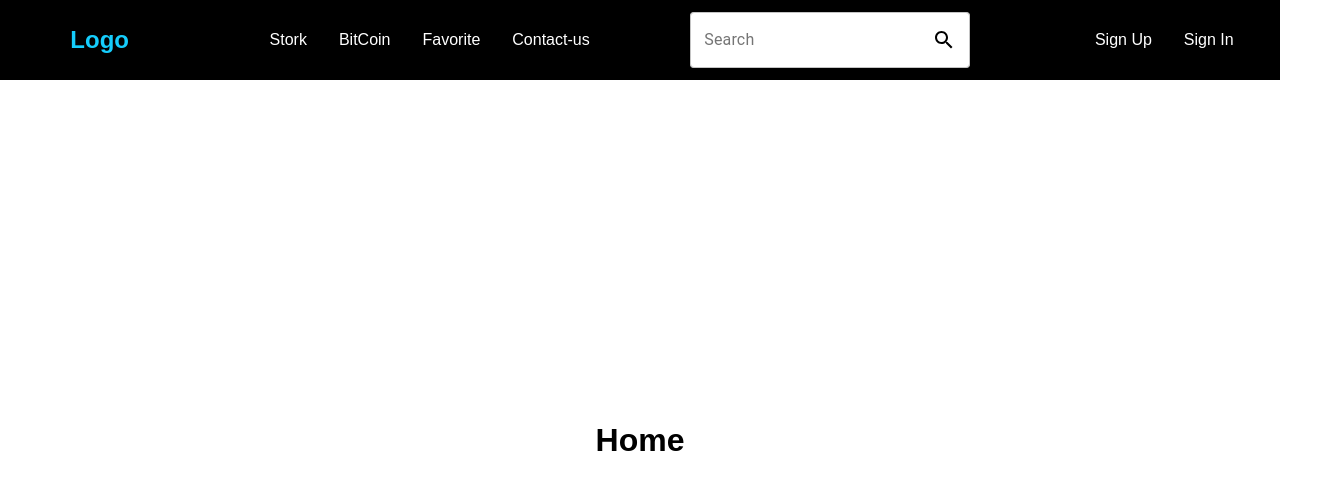
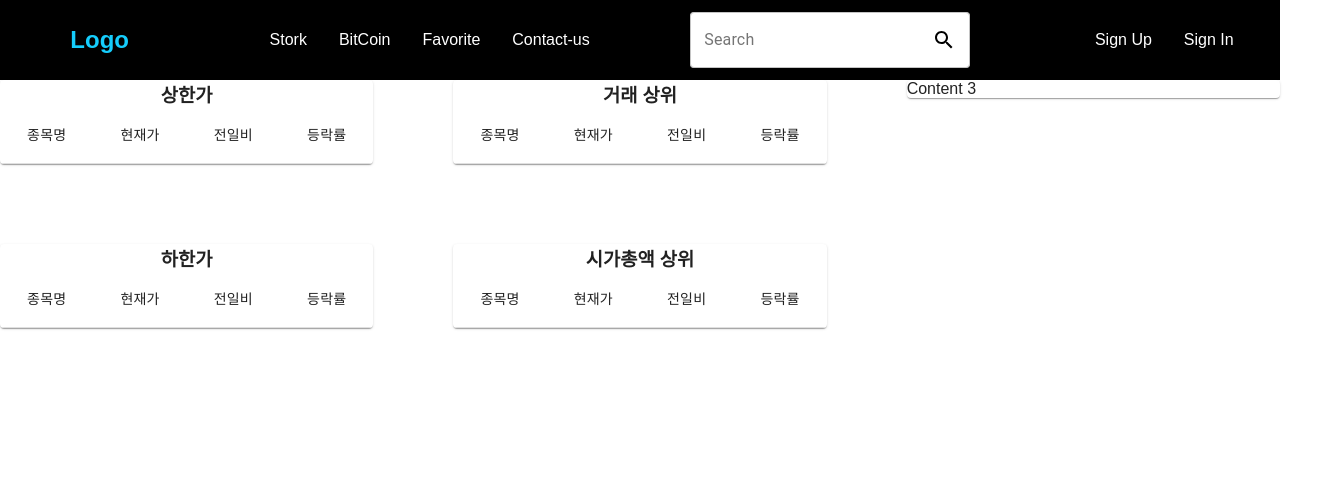
Before and after one commit to salvable/web-Stork, a React (Create React App) app: page / in a window 1280 px wide. Shown: the top 490 px of the page, 1320 px wide, since content can reach past the window. Built offline with nearby package versions, Linux system fonts and the light colour scheme.

Commit message:
home 화면 기본 테이블 작성

```diff
--- a/src/Stork/Pages/home/home.js
+++ b/src/Stork/Pages/home/home.js
@@ -1,18 +1,125 @@
-import React from "react";
+import React, { Component } from 'react';
+import { withStyles } from '@material-ui/core/styles';
+import Paper from '@material-ui/core/Paper';
+import Grid from '@material-ui/core/Grid';
+import {Table, TableCell, TableContainer, TableHead, TableRow} from "@material-ui/core";
 
 const Home = () => {
+
+    const styles = theme => ({
+        root: {
+            padding: theme.spacing(3),
+            background: '#eeeeee'
+        },
+        paper: {
+            padding: theme.spacing(3),
+            textAlign: 'center',
+            color: theme.palette.text.primary,
+        },
+        table: {
+            minWidth: 650,
+        }
+    });
+
     return (
-        <div
-            style = {{
-                display: 'flex',
-                justifyContent:'center',
-                alignItems: 'center',
-                height: '90vh'
-            }}
-        >
-            <h1>Home</h1>
+        <div className={styles.root}>
+            <Grid container spacing={10}>
+                <Grid item xs={4}>
+                    <TableContainer component={Paper}>
+                        <div style = {{
+                            display: 'flex',
+                            justifyContent:'center',
+                            alignItems: 'center',
+                        }}>
+                        <h3>상한가 </h3>
+                        </div>
+                        <Table className={styles.table} aria-label="simple table" >
+                            <TableHead>
+                                <TableRow>
+                                    <TableCell align="center">종목명</TableCell>
+                                    <TableCell align="center">현재가</TableCell>
+                                    <TableCell align="center">전일비</TableCell>
+                                    <TableCell align="center">등락률</TableCell>
+
+                                </TableRow>
+                            </TableHead>
+                        </Table>
+                    </TableContainer>
+                </Grid>
+                <Grid item xs={4}>
+                    <TableContainer component={Paper}>
+                        <div style = {{
+                            display: 'flex',
+                            justifyContent:'center',
+                            alignItems: 'center',
+                        }}>
+                            <h3>거래 상위</h3>
+                        </div>
+                        <Table className={styles.table} aria-label="simple table" >
+                            <TableHead>
+                                <TableRow>
+                                    <TableCell align="center">종목명</TableCell>
+                                    <TableCell align="center">현재가</TableCell>
+                                    <TableCell align="center">전일비</TableCell>
+                                    <TableCell align="center">등락률</TableCell>
+
+                                </TableRow>
+                            </TableHead>
+                        </Table>
+                    </TableContainer>
+                </Grid>
+                <Grid item xs={4}>
+                    <Paper className={styles.paper}>Content 3</Paper>
+                </Grid>
+                <Grid item xs={4}>
+                    <TableContainer component={Paper}>
+                        <div style = {{
+                            display: 'flex',
+                            justifyContent:'center',
+                            alignItems: 'center',
+                        }}>
+                            <h3>하한가 </h3>
+                        </div>
+                        <Table className={styles.table} aria-label="simple table" >
+                            <TableHead>
+                                <TableRow>
+                                    <TableCell align="center">종목명</TableCell>
+                                    <TableCell align="center">현재가</TableCell>
+                                    <TableCell align="center">전일비</TableCell>
+                                    <TableCell align="center">등락률</TableCell>
+
+                                </TableRow>
+                            </TableHead>
+                        </Table>
+                    </TableContainer>
+                </Grid>
+                <Grid item xs={4}>
+                    <TableContainer component={Paper}>
+                        <div style = {{
+                            display: 'flex',
+                            justifyContent:'center',
+                            alignItems: 'center',
+                        }}>
+                            <h3>시가총액 상위</h3>
+                        </div>
+                        <Table className={styles.table} aria-label="simple table" >
+                            <TableHead>
+                                <TableRow>
+                                    <TableCell align="center">종목명</TableCell>
+                                    <TableCell align="center">현재가</TableCell>
+                                    <TableCell align="center">전일비</TableCell>
+                                    <TableCell align="center">등락률</TableCell>
+
+                                </TableRow>
+                            </TableHead>
+                        </Table>
+                    </TableContainer>
+                </Grid>
+
+
+            </Grid>
         </div>
-    )
+    );
 };
 
 export default Home
```
